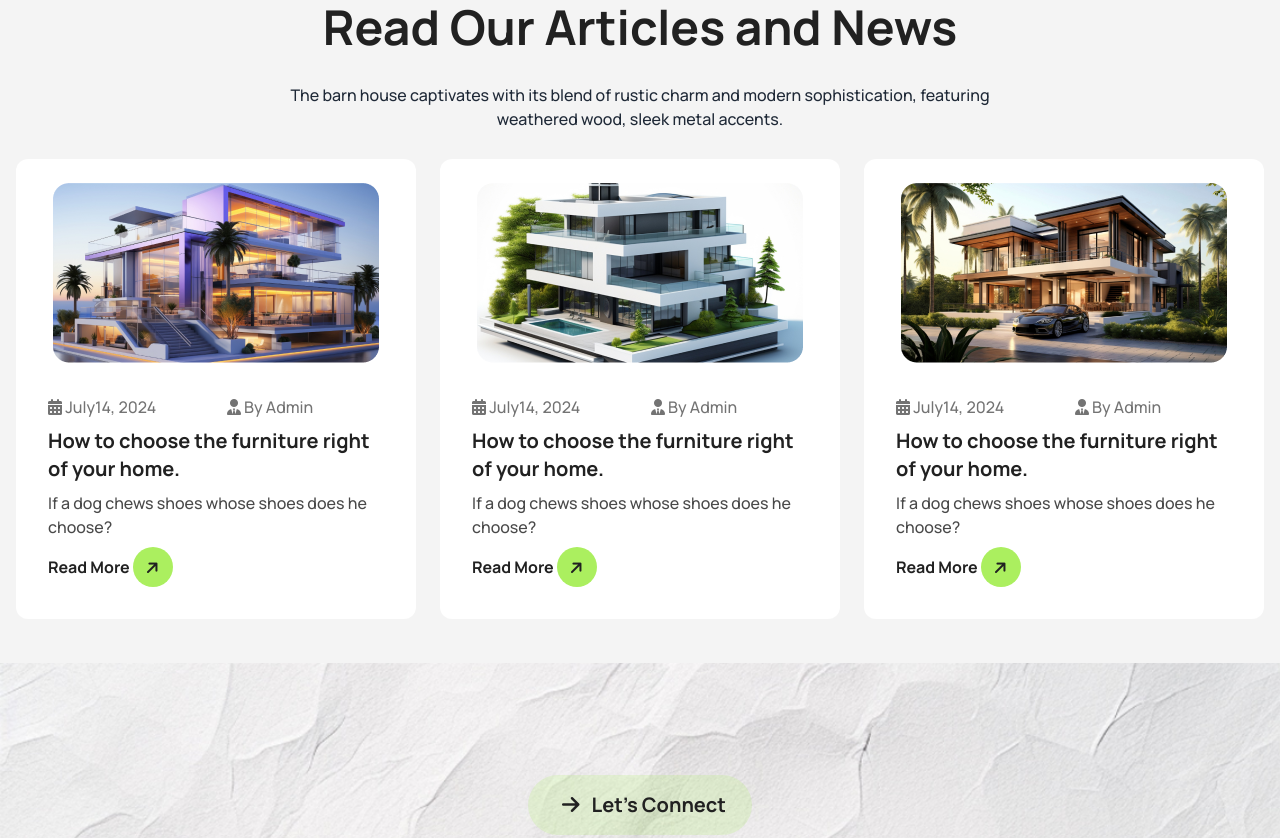
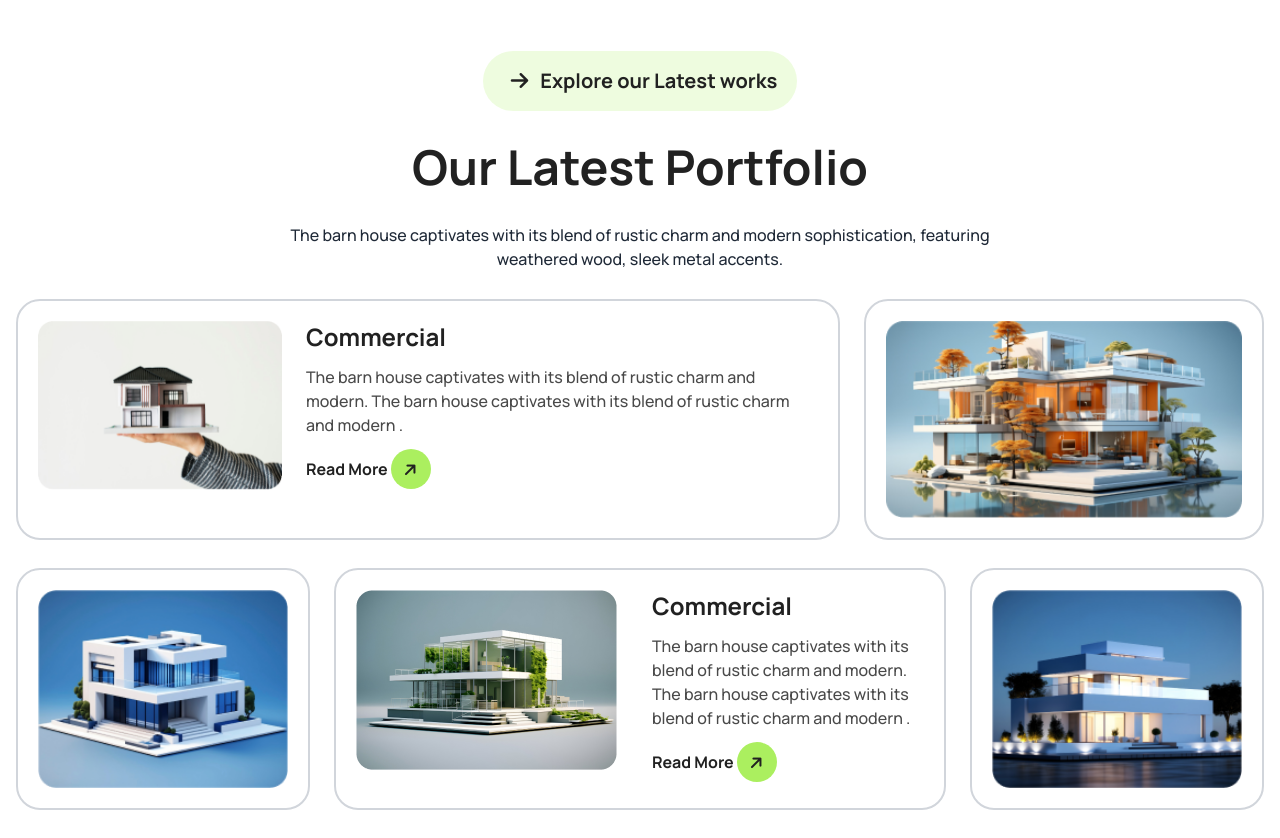
Before and after one commit to kobirul5/assignment-3, a plain HTML site: page index.html in a window 1280 px wide. Shown: the part 2428-3266 px from the top of the page. Drawn offline with nearby package versions, Linux system fonts and the light colour scheme.

Commit message:
added challange section

```diff
--- a/index.html
+++ b/index.html
@@ -103,6 +103,7 @@
   <main class="">
     <!-- We design thoughtful, liveable spaces  -->
     <section class="container mx-auto mt-24">
+      <div class="hidden lg:block"><img src="./assets/Vector.png" alt=""></div>
       <div class="grid grid-cols-1 md:grid-cols-2 gap-9 p-4">
         <!-- text section  -->
         <div class="space-y-8 text-center lg:text-left">
@@ -204,6 +205,71 @@
     </section>
     <!-- Our Works Process end  -->
 
+    <!-- Our Latest Portfolio start -->
+    <section class="mt-24 bg-white py-24">
+      <div class="p-4 container mx-auto">
+                <!-- section title part -->
+        <div class="space-y-8 text-center">
+          <button class=" py-3 px-5 rounded-full text-dark-2 font-bold text-xl bg-green bg-opacity-20 "><i class="fa-solid fa-arrow-right  p-2 rounded-full"></i> Explore our Latest works</button>
+          <h2 class="text-dark-2 text-3xl md:text-5xl font-bold">Our Latest Portfolio</h2>
+          <p class=" mx-auto lg:w-7/12">The barn house captivates with its blend of rustic charm and  modern sophistication, featuring weathered wood, sleek metal accents.</p>
+        </div>
+                <!-- section title part -->
+                 <!-- upper part card  -->
+        <div class="grid grid-cols-1 md:grid-cols-1 lg:grid-cols-3  my-7 gap-6">
+          <!-- card-1  -->
+          <div class="grid grid-cols-1 md:grid-cols-3 col-span-2 gap-6 bg-white rounded-3xl border-2 p-5 border-gray-300">
+            <div class="">
+              <img cl src="./assets/img1.png" alt="article1"/>
+            </div>
+            <div class="col-span-2 space-y-3">
+              <h2 class="font-bold text-2xl text-dark-2">Commercial</h2>
+              <p class="text-dark-3">The barn house captivates with its blend of rustic charm and modern. The barn house captivates with its blend of rustic charm and modern .</p>
+              <div class="">
+                <a href="#" class="text-dark-2 font-bold">Read More <i class="fa-solid fa-arrow-right bg-green p-3 rounded-full -rotate-45 w-10  h-10"></i></a>
+              </div>
+            </div>
+          </div>
+          <!-- card-  -->
+          <div class="bg-white border-2 p-5 rounded-3xl border-gray-300">
+            <img class="w-full" src="./assets/img2.png" alt="">
+          </div>
+
+            </div>
+
+
+            <!-- next part part card  -->
+            <div class="grid grid-cols-1 md:grid-cols-1 lg:grid-cols-4  my-7 gap-6">
+              <!--next card-1  -->
+              <div class="bg-white border-2 p-5 rounded-3xl border-gray-300">
+                <img class="w-full" src="./assets/img3.png" alt="">
+              </div>
+              <!-- card-2  -->
+
+              <div class="grid grid-cols-1 md:grid-cols-2 col-span-2 gap-6 bg-white rounded-3xl border-2 p-5 border-gray-300">
+                <div class="">
+                  <img cl src="./assets/img4.png" alt="article1"/>
+                </div>
+                <div class="space-y-3">
+                  <h2 class="font-bold text-2xl text-dark-2">Commercial</h2>
+                  <p class="text-dark-3">The barn house captivates with its blend of rustic charm and modern. The barn house captivates with its blend of rustic charm and modern .</p>
+                  <div class="">
+                    <a href="#" class="text-dark-2 font-bold">Read More <i class="fa-solid fa-arrow-right bg-green p-3 rounded-full -rotate-45 w-10  h-10"></i></a>
+                  </div>
+                </div>
+              </div>
+              <!--next card-3  -->
+              <div class="bg-white border-2 p-5 rounded-3xl border-gray-300">
+                <img class="w-full" src="./assets/img5.png" alt="">
+              </div>
+
+                </div>
+          </div>
+        </div>
+      </div>
+    </section>
+
+    <!-- Our Latest Portfolio end -->
     <!-- Read Our Articles and News -->
     <section class="container mx-auto mt-24">
       <div class=" p-4">
@@ -329,7 +395,5 @@
             <a class="p-3 rounded-full text-dark-2 ml-6 font-bold text-xl bg-green ">Book Consult <i class="fa-solid fa-arrow-right text-white bg-dark-1  p-2 rounded-full -rotate-45"></i></a>
           </div>
     </footer>
-
 </body>
-<!-- <i class="fa-solid fa-arrow-right bg-green p-3 rounded-full -rotate-45"></i>  -->
 </html>
```
